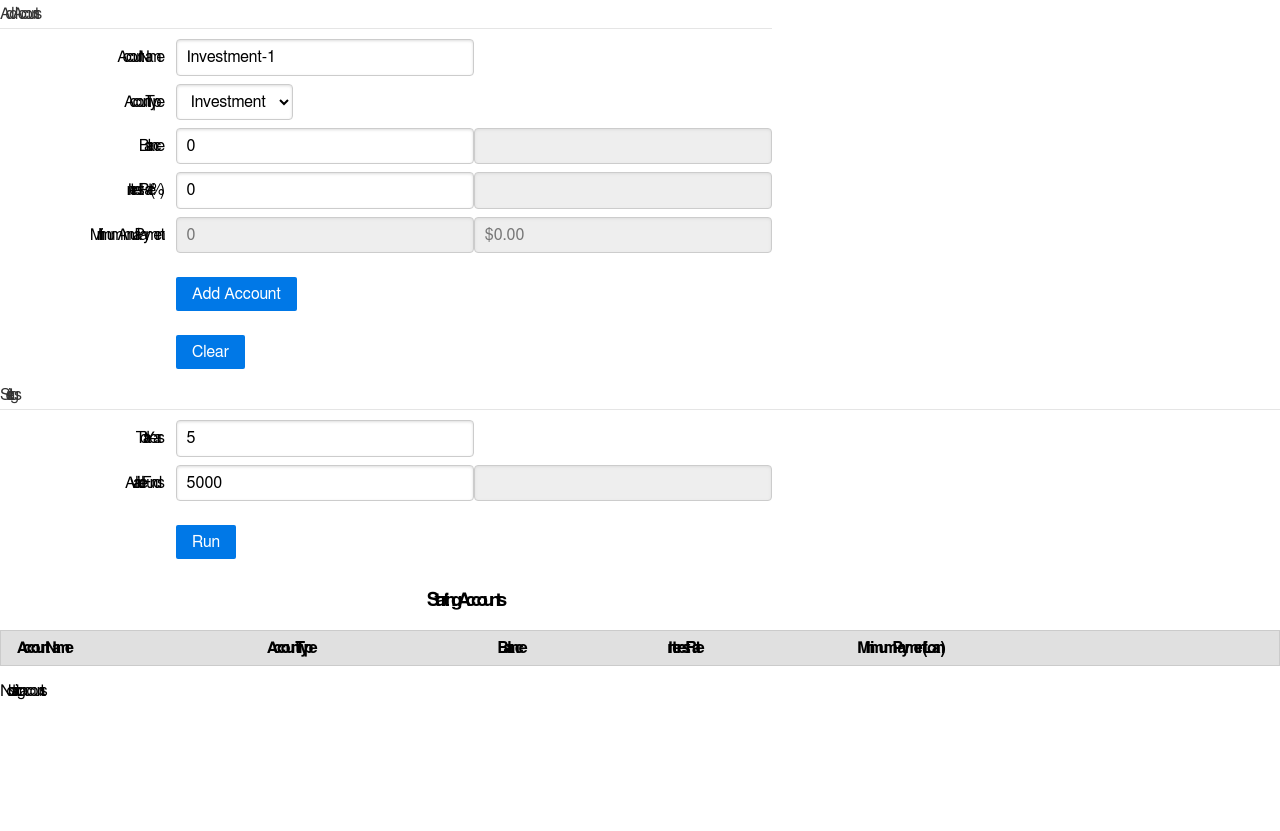
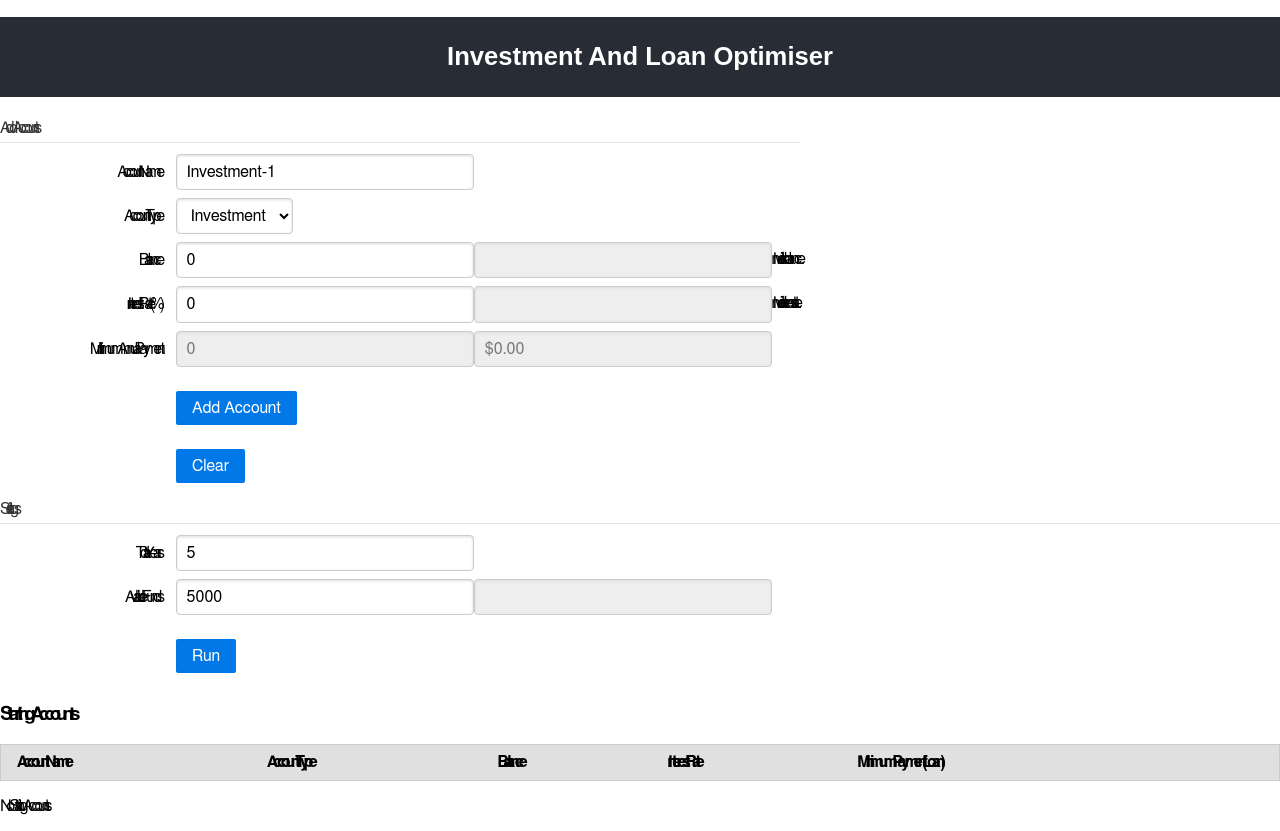
Before and after one commit to PhilEdie/Investment-And-Loan-Optimiser, a React (Create React App) app: page / in a window 1280 px wide. Before the commit the page ends 800 px from the top, so only its background shows below. Built offline with nearby package versions, Linux system fonts and the light colour scheme.

Commit message:
Fixes validation on default form values. Code cleaning.

```diff
--- a/src/App.css
+++ b/src/App.css
@@ -4,12 +4,12 @@
 
 .App-header {
   background-color: #282c34;
-  min-height: 100vh;
+  min-height: 10vh;
   display: flex;
   flex-direction: column;
   align-items: center;
   justify-content: center;
-  font-size: calc(10px + 2vmin);
+  font-size: calc(2vmax);
   color: white;
 }
 
--- a/src/App.tsx
+++ b/src/App.tsx
@@ -2,38 +2,19 @@ import AddAccountForm from "./View/AddAccountForm";
 import "./App.css";
 import StartingAccountsTable from "./View/StartingAccountsTable";
 import ResultsTable from "./View/ResultsTable";
-import { useDispatch, useSelector } from "react-redux";
-import { selectStartingAccounts } from "./Model/StartingAccountsSlice";
-import { runOptimiser } from "./Controller/AccountsController";
-import currency from "currency.js";
-import { selectHistory, set } from "./Model/HistorySlice";
 import OptimiserSettingsControls from "./View/OptimiserSettingsControls";
-import { selectOptimiserSettings } from "./Model/OptimiserSettingsSlice";
 import LineChart from "./View/LineChart";
 
 function App() {
   return (
     <>
+
+    <h1 className="App-header">Investment And Loan Optimiser</h1>
     <div className="pure-g">
-        {/* <div className="pure-u-1-4" /> */}
-        <span>
         <AddAccountForm />
-          </span>
-      </div>
-      <div className="pure-g">
-      <div className="pure-u-1-3" />
         <OptimiserSettingsControls />
-      </div>
-      <div className="pure-g">
-        <div className="pure-u-1-3" />
         <StartingAccountsTable />
-      </div>
-      <div className="pure-g">
-      <div className="pure-u-1-3"/>
         <LineChart />
-        </div>
-      <div className="pure-g">
-      <div className="pure-u-1-3" />
         <ResultsTable />
     </div>
     </>
--- a/src/View/AddAccountForm.tsx
+++ b/src/View/AddAccountForm.tsx
@@ -24,16 +24,24 @@ const AddAccountForm = () => {
 
     const minimumAnnualPaymentRef = useRef<HTMLInputElement>(null);
 
+    useEffect(() => {
+        setAccountType(AccountType.Investment);
+        clearForm();
+    }, []);
+
+
+    function clearFormInputs(){
+        minimumAnnualPayment.onChange("0");
+        balance.onChange("0");
+        interestRate.onChange("0");
+    }
 
     function clearForm() {
         dispatch(clearStartingAccounts());
+        clearFormInputs();
         // Set default values for inputs.
-        setAccountType(AccountType.Investment);
         dispatch(setIterations(1));
         dispatch(setAvailableFunds(currency(5000)));
-        minimumAnnualPayment.onChange("0");
-        balance.onChange("0");
-        interestRate.onChange("0");
     }
 
     function handleSubmit(e: React.FormEvent<HTMLFormElement>) {
@@ -42,7 +50,7 @@ const AddAccountForm = () => {
             && minimumAnnualPayment.isValidInput
             && balance.isValidInput
             && interestRate.isValidInput)) {
-            alert("Please enter valid stuff.");
+            alert("Please enter valid account details.");
             return;
         }
 
@@ -65,6 +73,7 @@ const AddAccountForm = () => {
         }
 
         accountName.onChange(getDefaultAccountName());
+        clearFormInputs();
     }
 
     useEffect(() => {
@@ -93,7 +102,6 @@ const AddAccountForm = () => {
 
     return (
         <div>
-
             <form className ="pure-form pure-form-aligned" onSubmit={(e) => handleSubmit(e)}>
                 <fieldset>
                     <legend>Add Accounts</legend>
--- a/src/View/OptimiserSettingsControls.tsx
+++ b/src/View/OptimiserSettingsControls.tsx
@@ -9,7 +9,6 @@ import { set } from "../Model/HistorySlice";
 import { Utilities } from "../Utilities";
 
 const OptimiserSettingsControls = () => {
-    const optimiserSettings = useSelector(selectOptimiserSettings);
     const startingAccounts = useSelector(selectStartingAccounts);
     const dispatch = useDispatch();
 
--- a/src/View/StartingAccountsTable.tsx
+++ b/src/View/StartingAccountsTable.tsx
@@ -50,7 +50,7 @@ const StartingAccountsTable = () => {
             </tbody>
         </table>
         {startingAccounts.accounts.length == 0 &&
-        <p>No starting accounts..</p>
+        <p>No Starting Accounts.</p>
         }
         </>
     );
--- a/src/View/useInput.tsx
+++ b/src/View/useInput.tsx
@@ -1,5 +1,5 @@
 import currency from "currency.js";
-import { useContext, useState } from "react";
+import { useState } from "react";
 import { FormFieldType } from "./FormFieldType";
 import { ValidationRules } from "./ValidationRules";
 
@@ -16,14 +16,14 @@ export function useInput(type: FormFieldType, initialValue: string) {
             case FormFieldType.AccountName:
                 isValid = ValidationRules.isValidName(value);
                 break;
-            case (FormFieldType.Balance):
-                isValid = ValidationRules.isValidCurrency(value);
+            case FormFieldType.Balance:
+                isValid = ValidationRules.isValidCurrency(value) && parseFloat(value) > 0;
                 break;
-            case (FormFieldType.MinimumAnnualPayment):
+            case FormFieldType.MinimumAnnualPayment:
                 isValid = ValidationRules.isValidCurrency(value);
                 break;
             case FormFieldType.InterestRate:
-                isValid = ValidationRules.isValidInterestRate(value);
+                isValid = ValidationRules.isValidInterestRate(value) && parseFloat(value) > 0;
                 break;
             case FormFieldType.TotalIterations:
                 isValid = ValidationRules.isValidTotalIterations(value);
```
Also changed, not shown: src/View/LineChart.tsx (+0 -10 lines). Lines whose indentation alone changed are shown as unchanged.
